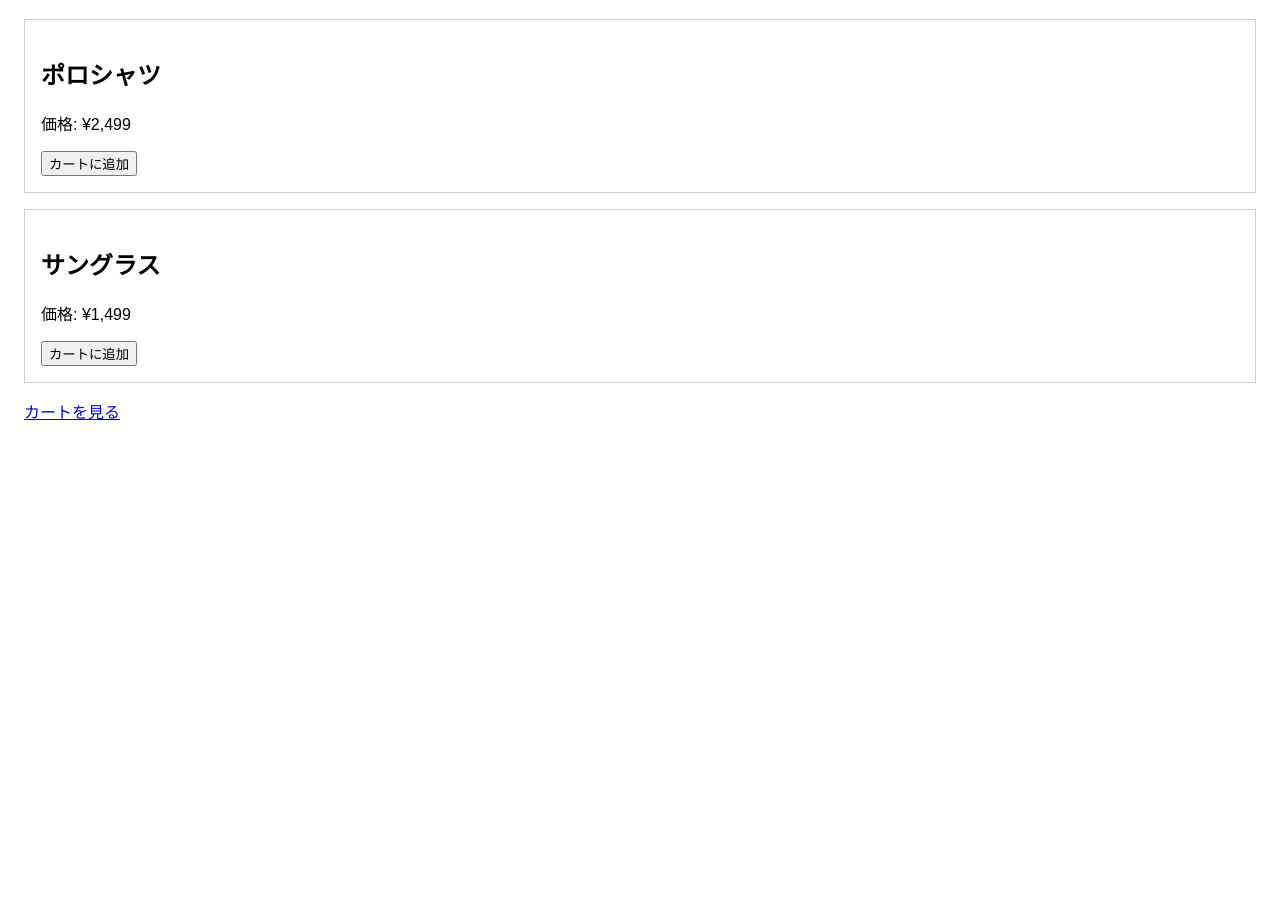
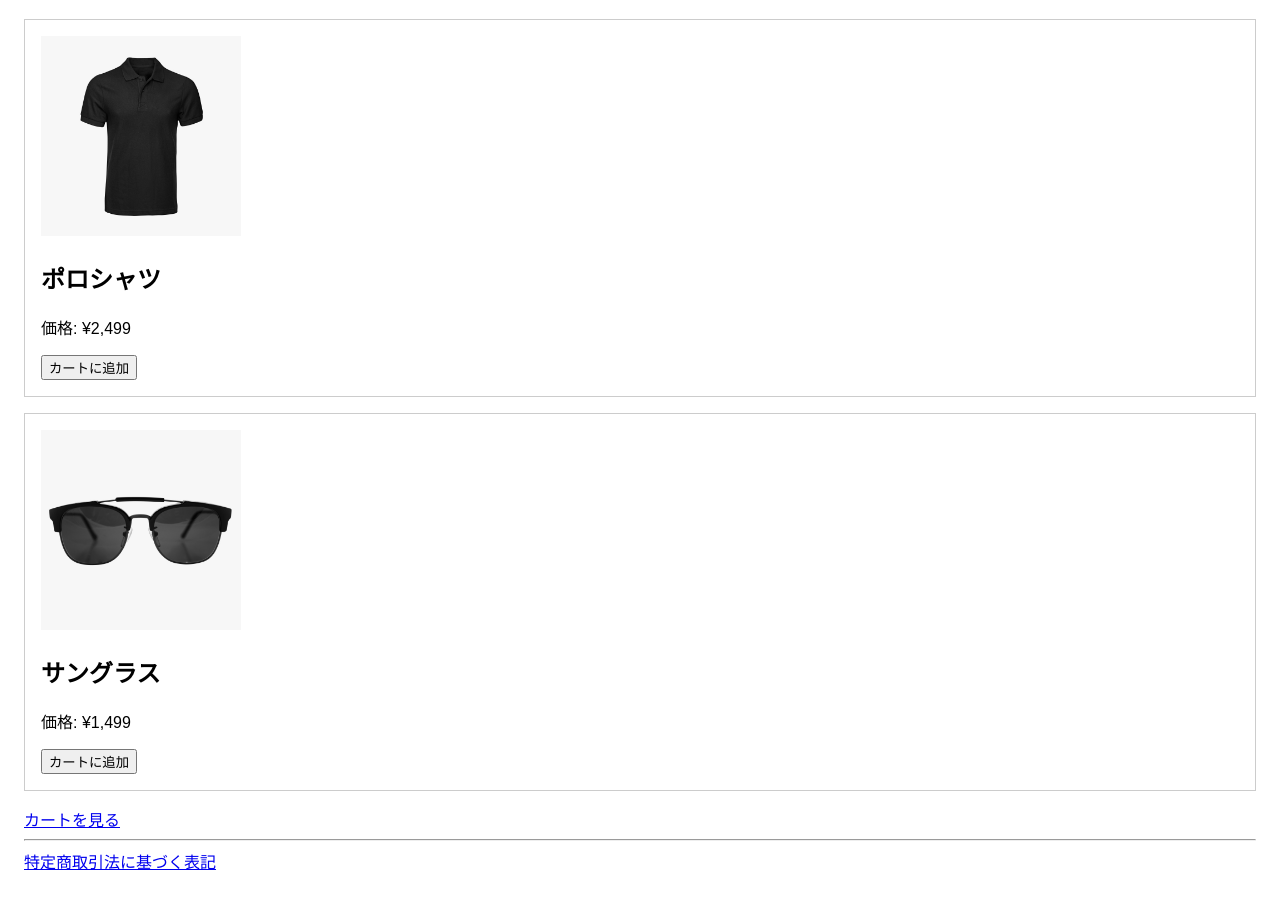
Before and after one commit to Tasso1982/adyen-demo-ec-site, a plain HTML site: page index.html in a window 1280 px wide. Shown: the part 94-991 px from the top of the page. Before the commit the page ends 800 px from the top, so only its background shows below. Drawn offline with Linux system fonts and the light colour scheme.

Commit message:
商品画像を追加

```diff
--- a/index.html
+++ b/index.html
@@ -10,11 +10,13 @@
   <h1>商品一覧</h1>
   <div class="product-list">
     <div class="product">
+      <img src="assets/poloshirt.jpeg" alt="ポロシャツ" width="200"><br>
       <h2>ポロシャツ</h2>
       <p>価格: ¥2,499</p>
       <button onclick="addToCart('ポロシャツ', 2499)">カートに追加</button>
     </div>
     <div class="product">
+      <img src="assets/sunglass.jpeg" alt="サングラス" width="200"><br>
       <h2>サングラス</h2>
       <p>価格: ¥1,499</p>
       <button onclick="addToCart('サングラス', 1499)">カートに追加</button>
@@ -23,4 +25,5 @@
   <a href="cart.html">カートを見る</a>
   <script src="script.js"></script>
 </body>
+<footer><hr><a href="legal.html">特定商取引法に基づく表記</a></footer>
 </html>
```
Also changed, not shown: cart.html (+1 -0 lines), checkout.html (+1 -0 lines), legal.html (+1 -0 lines), assets/poloshirt.jpeg (added), assets/sunglass.jpeg (added), 1 other file.
